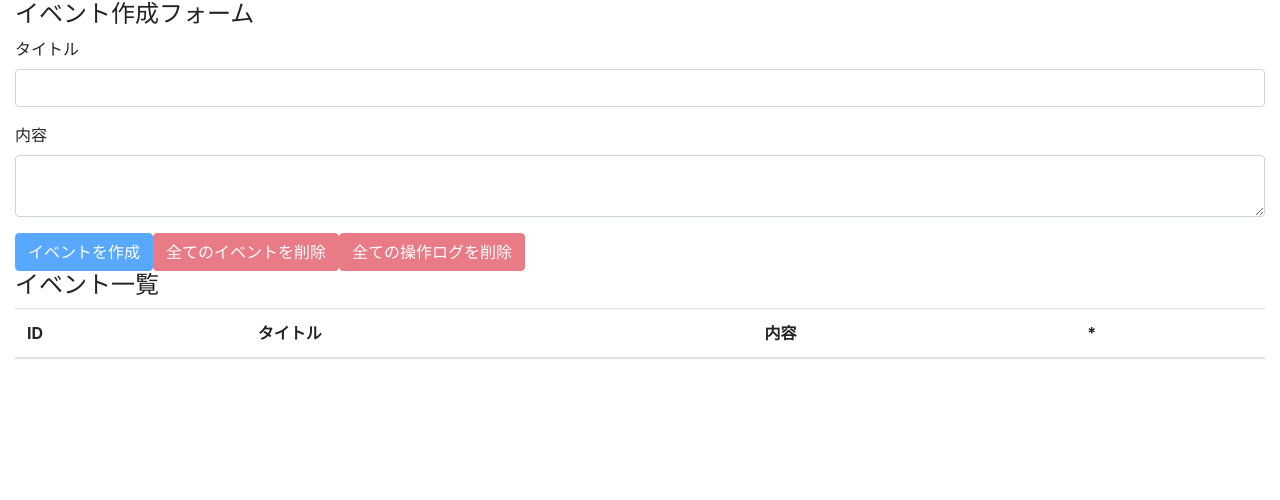
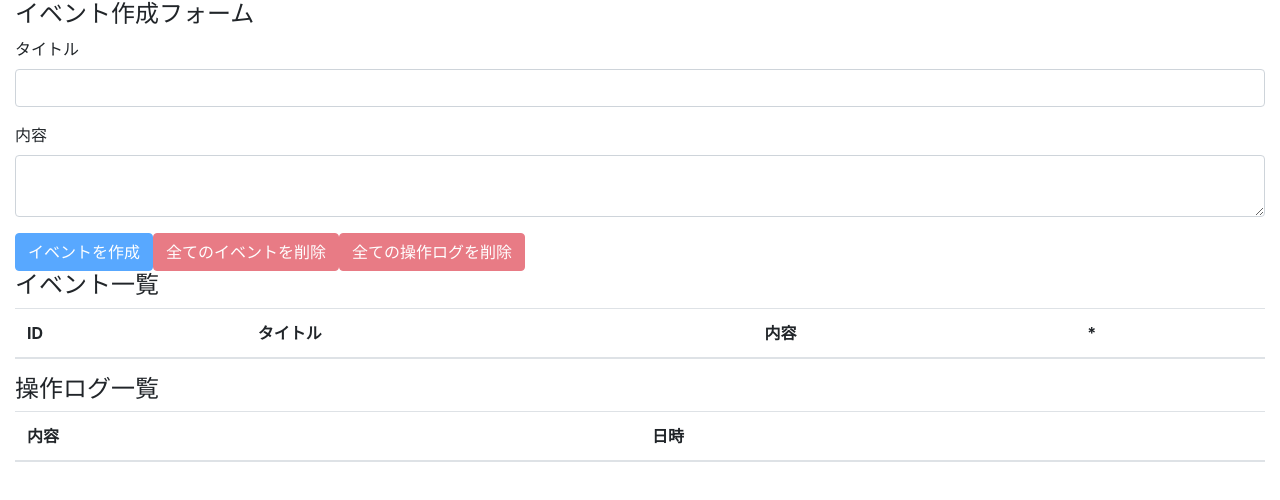
Before and after one commit to radish-miyazaki/react-hooks-tutorial, a React (Create React App) app: page / in a window 1280 px wide. Shown: the top 500 px of the page. Built offline with nearby package versions, Linux system fonts and the light colour scheme.

Commit message:
display all operation logs

```diff
--- a/src/components/App.js
+++ b/src/components/App.js
@@ -1,6 +1,7 @@
 import React, { useReducer } from 'react'
 import Events from './Events'
 import EventForm from './EventForm'
+import Logs from "./Logs"
 import reducer from '../reducers'
 import AppContext from "../contexts/AppContext"
 import 'bootstrap/dist/css/bootstrap.min.css'
@@ -14,6 +15,7 @@
       <div className="container-fluid">
         <EventForm />
         <Events />
+        <Logs />
       </div>
     </AppContext.Provider>
   )
--- /dev/null
+++ b/src/components/Logs.js
@@ -0,0 +1,30 @@
+import React, { useContext } from 'react'
+import AppContext from "../contexts/AppContext"
+
+const Logs = () => {
+  const { state } = useContext(AppContext)
+  return (
+    <>
+      <h4>操作ログ一覧</h4>
+      <table className="table table-hover">
+        <thead>
+        <tr>
+          <th>内容</th>
+          <th>日時</th>
+        </tr>
+        </thead>
+        <tbody>
+        { state.operationLogs.map((log, i) => (
+          <tr key={i}>
+            <td>{ log.description }</td>
+            <td>{ log.operatedAt }</td>
+          </tr>
+          )
+        )}
+        </tbody>
+      </table>
+    </>
+  )
+}
+
+export default Logs
```
